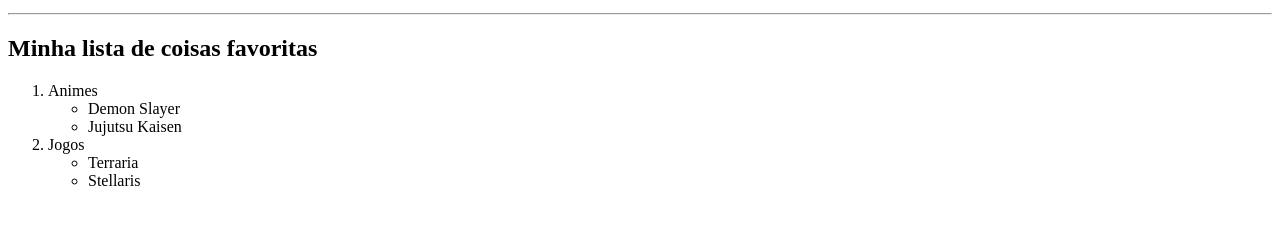
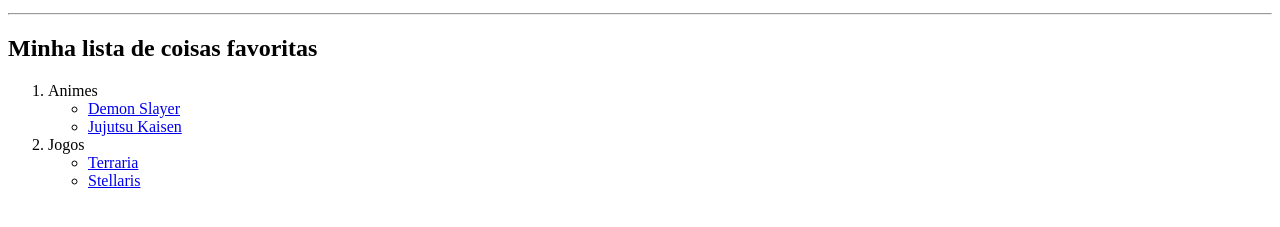
Before and after one commit to LucasTQ7/site-top, a plain HTML site: page index.html in a window 1280 px wide. Shown: the part 533-760 px from the top of the page. Drawn offline with Linux system fonts and the light colour scheme.

Commit message:
Adicionando Links
link de wikis

```diff
--- a/index.html
+++ b/index.html
@@ -16,14 +16,14 @@
     <ol>
       <li>Animes
       <ul>
-      <li>Demon Slayer
-      <li>Jujutsu Kaisen
+      <li> <a href="https://kimetsu-no-yaiba.fandom.com/pt-br/wiki/Wiki_Kimetsu_No_Yaiba"> Demon Slayer </a>
+      <li> <a href="https://jujutsu-kaisen.fandom.com/wiki/Jujutsu_Kaisen"> Jujutsu Kaisen </a>
       </ul>
       </li>
       <li>Jogos
       <ul>
-      <li>Terraria
-      <li>Stellaris
+      <li> <a href="https://terraria.fandom.com/wiki/Terraria_Wiki"> Terraria </a>
+      <li> <a href="https://stellaris.paradoxwikis.com/Stellaris_Wiki"> Stellaris </a>
       </ul>
       </li>
     </ol>
```
